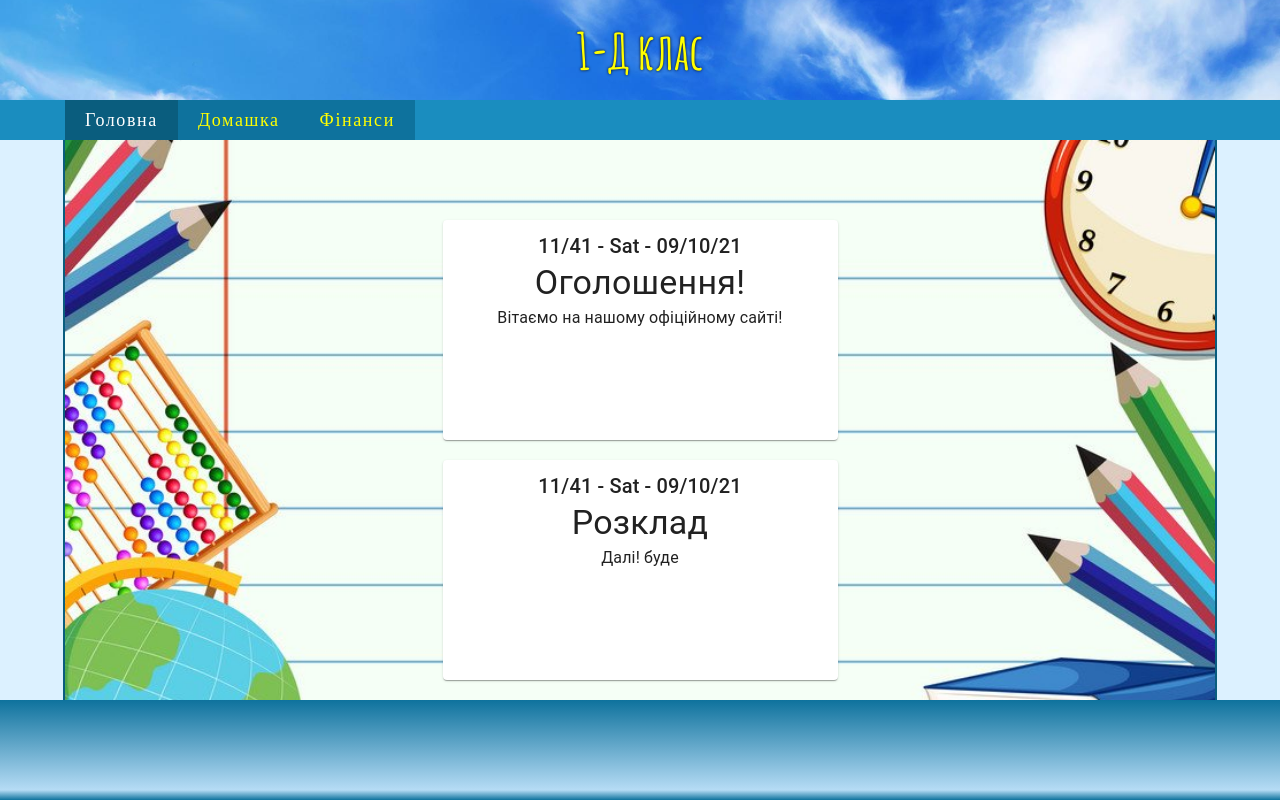
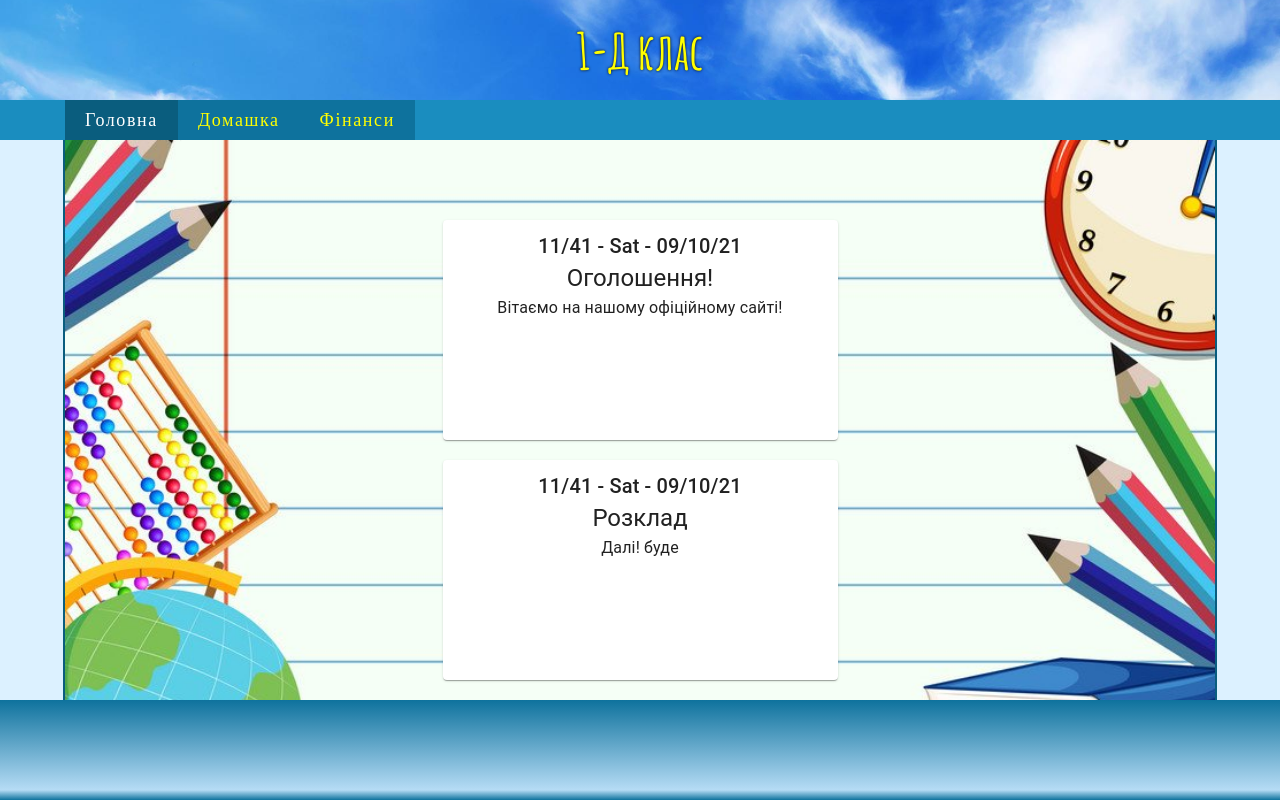
Before and after one commit to sovsianykov/pershi-d-client, a React (Create React App) app: page / in a window 1280 px wide. Built offline with nearby package versions, Linux system fonts and the light colour scheme.

Commit message:
make it better3

```diff
--- a/src/components/Annoncement/Announcement.js
+++ b/src/components/Annoncement/Announcement.js
@@ -8,7 +8,7 @@ const Announcement = ({ announcement }) => {
                   <Typography variant='h6' align='center' >
                       {announcement.date}
                   </Typography>
-                  <Typography variant='h4' align='center' >
+                  <Typography variant='h5' align='center' >
                       {announcement.title}
                   </Typography>
                   <Typography variant='subtitle1' align='center' >
```
